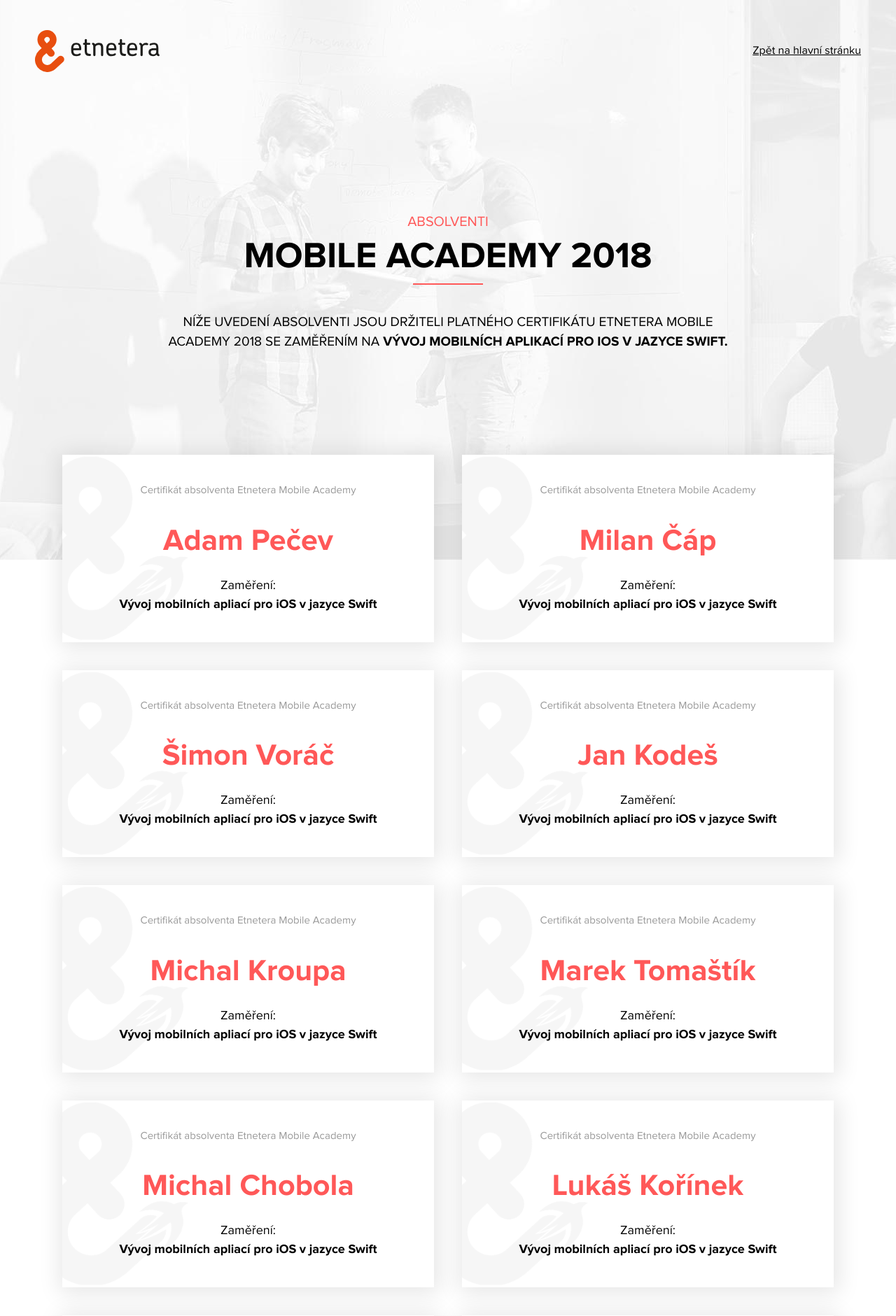
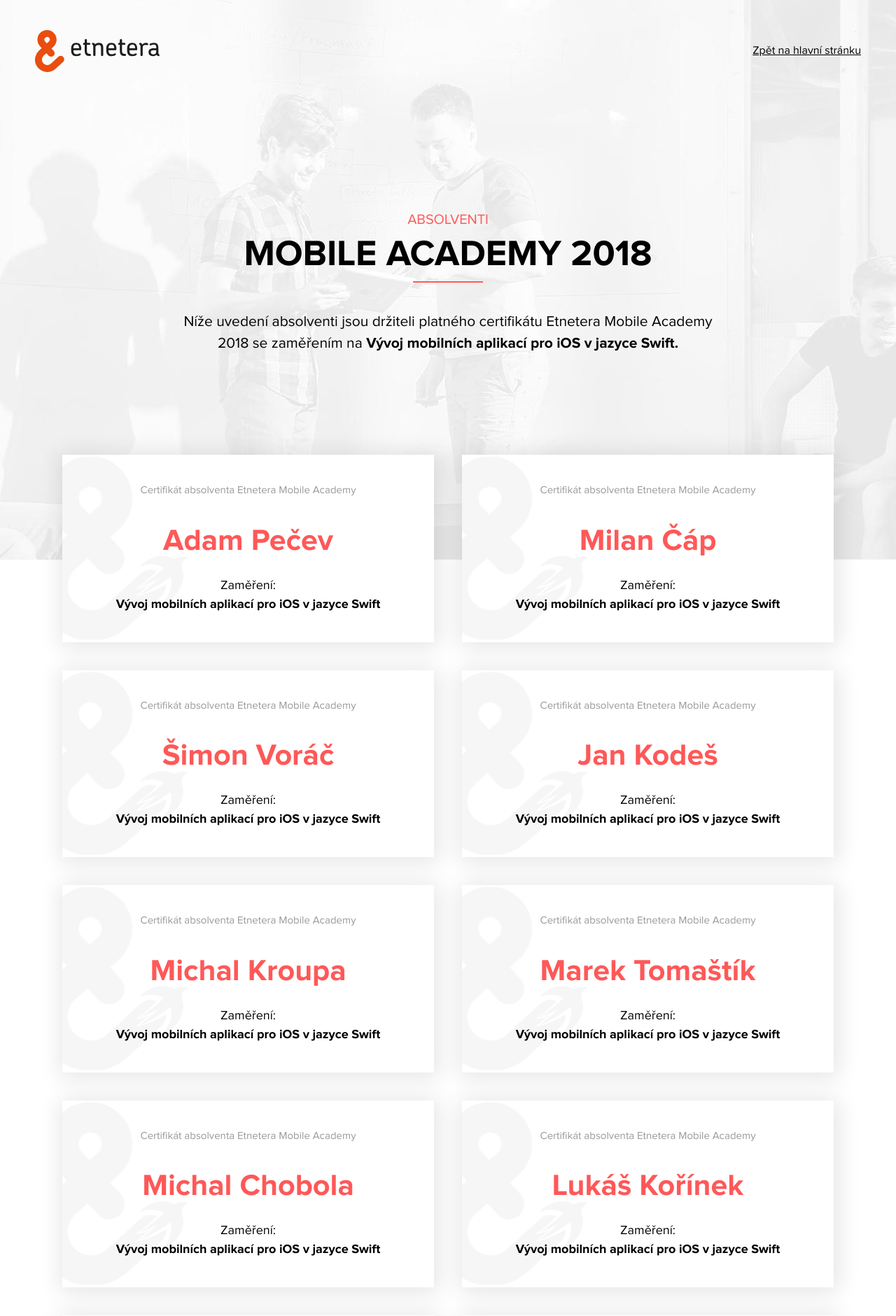
Before and after one commit to EtneteraMobile/mobile-academy-web, a PHP site: page /absolventi-2018.html in a window 1280 px wide. Shown: the top 1881 px of the page at 70% size. Run offline with PHP 8.4, Linux system fonts and the light colour scheme; some libraries are stand-ins or nearby versions.

Commit message:
Odstranění vezálek z hero image, úprava překlepu v kartě absolventa

```diff
--- a/absolventi-2018.html
+++ b/absolventi-2018.html
@@ -91,7 +91,7 @@
             <span class="students__name">Adam Pečev</span>
             <span class="students__desc">
               Zaměření:<br>
-              <strong>Vývoj mobilních apliací pro iOS v jazyce Swift</strong>
+              <strong>Vývoj mobilních aplikací pro iOS v jazyce Swift</strong>
             </span>
           </div>
 
@@ -100,7 +100,7 @@
             <span class="students__name">Milan Čáp</span>
             <span class="students__desc">
               Zaměření:<br>
-              <strong>Vývoj mobilních apliací pro iOS v jazyce Swift</strong>
+              <strong>Vývoj mobilních aplikací pro iOS v jazyce Swift</strong>
             </span>
           </div>
 
@@ -109,7 +109,7 @@
             <span class="students__name">Šimon Voráč</span>
             <span class="students__desc">
               Zaměření:<br>
-              <strong>Vývoj mobilních apliací pro iOS v jazyce Swift</strong>
+              <strong>Vývoj mobilních aplikací pro iOS v jazyce Swift</strong>
             </span>
           </div>
 
@@ -118,7 +118,7 @@
             <span class="students__name">Jan Kodeš</span>
             <span class="students__desc">
               Zaměření:<br>
-              <strong>Vývoj mobilních apliací pro iOS v jazyce Swift</strong>
+              <strong>Vývoj mobilních aplikací pro iOS v jazyce Swift</strong>
             </span>
           </div>
 
@@ -127,7 +127,7 @@
             <span class="students__name">Michal Kroupa</span>
             <span class="students__desc">
               Zaměření:<br>
-              <strong>Vývoj mobilních apliací pro iOS v jazyce Swift</strong>
+              <strong>Vývoj mobilních aplikací pro iOS v jazyce Swift</strong>
             </span>
           </div>
 
@@ -136,7 +136,7 @@
             <span class="students__name">Marek Tomaštík</span>
             <span class="students__desc">
               Zaměření:<br>
-              <strong>Vývoj mobilních apliací pro iOS v jazyce Swift</strong>
+              <strong>Vývoj mobilních aplikací pro iOS v jazyce Swift</strong>
             </span>
           </div>
 
@@ -145,7 +145,7 @@
             <span class="students__name">Michal Chobola</span>
             <span class="students__desc">
               Zaměření:<br>
-              <strong>Vývoj mobilních apliací pro iOS v jazyce Swift</strong>
+              <strong>Vývoj mobilních aplikací pro iOS v jazyce Swift</strong>
             </span>
           </div>
 
@@ -154,7 +154,7 @@
             <span class="students__name">Lukáš Kořínek</span>
             <span class="students__desc">
               Zaměření:<br>
-              <strong>Vývoj mobilních apliací pro iOS v jazyce Swift</strong>
+              <strong>Vývoj mobilních aplikací pro iOS v jazyce Swift</strong>
             </span>
           </div>
 
@@ -163,7 +163,7 @@
             <span class="students__name">Sebastian Soroori</span>
             <span class="students__desc">
               Zaměření:<br>
-              <strong>Vývoj mobilních apliací pro iOS v jazyce Swift</strong>
+              <strong>Vývoj mobilních aplikací pro iOS v jazyce Swift</strong>
             </span>
           </div>
 
@@ -172,7 +172,7 @@
             <span class="students__name">Dorota Piačeková</span>
             <span class="students__desc">
               Zaměření:<br>
-              <strong>Vývoj mobilních apliací pro iOS v jazyce Swift</strong>
+              <strong>Vývoj mobilních aplikací pro iOS v jazyce Swift</strong>
             </span>
           </div>
 
@@ -181,7 +181,7 @@
             <span class="students__name">Markéta Adamusová Hanušová</span>
             <span class="students__desc">
               Zaměření:<br>
-              <strong>Vývoj mobilních apliací pro iOS v jazyce Swift</strong>
+              <strong>Vývoj mobilních aplikací pro iOS v jazyce Swift</strong>
             </span>
           </div>
 
@@ -190,7 +190,7 @@
             <span class="students__name">Michal Čambor</span>
             <span class="students__desc">
               Zaměření:<br>
-              <strong>Vývoj mobilních apliací pro iOS v jazyce Swift</strong>
+              <strong>Vývoj mobilních aplikací pro iOS v jazyce Swift</strong>
             </span>
           </div>
           <div class="students__item">
@@ -198,7 +198,7 @@
             <span class="students__name">Tuan Tu Do</span>
             <span class="students__desc">
               Zaměření:<br>
-              <strong>Vývoj mobilních apliací pro iOS v jazyce Swift</strong>
+              <strong>Vývoj mobilních aplikací pro iOS v jazyce Swift</strong>
             </span>
           </div>
         </div>
--- a/dist/css/style.css
+++ b/dist/css/style.css
@@ -2969,10 +2969,13 @@
     font-size: 2.4rem;
   }
 }
+.absolventi .hero__date {
+  text-transform: none;
+}
 @media only screen and (min-width: 544px) {
   .absolventi .hero__date {
     margin-bottom: 0;
-    font-size: 1.9rem;
+    font-size: 2.1rem;
     max-width: 800px;
     margin: 0 auto;
   }
--- a/src/scss/components/_hero.scss
+++ b/src/scss/components/_hero.scss
@@ -53,9 +53,11 @@
 	}
 
 	.absolventi & {
+		text-transform: none;
+
 		@include sm {
 			margin-bottom: 0;
-			font-size: 1.9rem;
+			font-size: 2.1rem;
 			max-width: 800px;
 			margin: 0 auto;
 		}
```
Also changed, not shown: dist/css/style.min.css.
